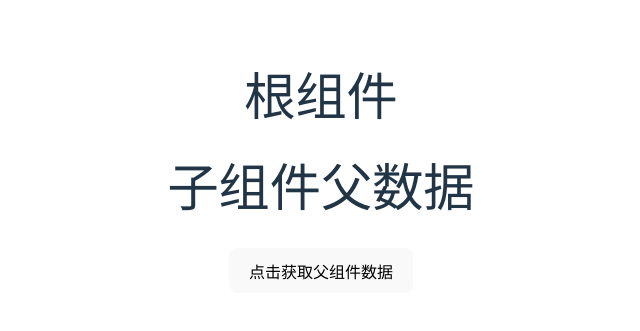
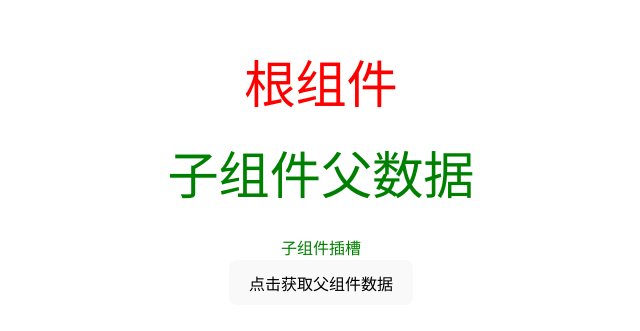
Before and after one commit to 0x01-0x00/vue3_study, a Vue app: page / in a window 1280 px wide. Shown: the part 237-568 px from the top of the page, without its empty margins (319-959 px from the left). Built offline with nearby package versions, Linux system fonts and the light colour scheme.

Commit message:
feat(App): 添加子组件插槽内容并样式化
- 在 App.vue 中添加子组件插槽内容
- 为根组件和子组件添加样式
- 在 MyChild.vue 中添加 slot 和样式
- 优化子组件 props 和 context 的使用

```diff
--- a/src/App.vue
+++ b/src/App.vue
@@ -1,6 +1,10 @@
 <template>
-  <h1>根组件</h1>
-  <MyChild fatherData="父数据"/>
+  <h1 class="root">根组件</h1>
+  <MyChild fatherData="父数据">
+    <template v-slot:childSlot1>
+      <div>子组件插槽</div>
+    </template>
+  </MyChild>
 </template>
 
 <script>
@@ -18,4 +22,7 @@
 </script>
 
 <style scoped>
+  .root {
+    color: red;
+  }
 </style>
--- a/src/pages/MyChild.vue
+++ b/src/pages/MyChild.vue
@@ -1,6 +1,7 @@
 <template>
-  <div>
+  <div class="child">
     <h1>子组件{{fatherData}}</h1>
+    <slot name="childSlot1">子组件插槽数据</slot>
     <button @click="getFatherData">点击获取父组件数据</button>
   </div>
 </template>
@@ -8,6 +9,8 @@
 <script>
   export default {
     // 父组件给子组件传递数据
+    // props是响应式对象，不建议解构
+    // context是非响应式对象，可以安全解构
     props: ["fatherData"],
     setup(props, context) {
       // 获取父组件数据
@@ -15,6 +18,7 @@
         console.log("子组件获取父组件数据")
         console.log("props: ", props)
         console.log("context: ", context)
+        console.log("childSlot1: ", context.slots.childSlot1)
       }
       return {
         getFatherData
@@ -23,6 +27,8 @@
   }
 </script>
 
-<style>
-
+<style scoped>
+  .child {
+    color: green;
+  }
 </style>
```
